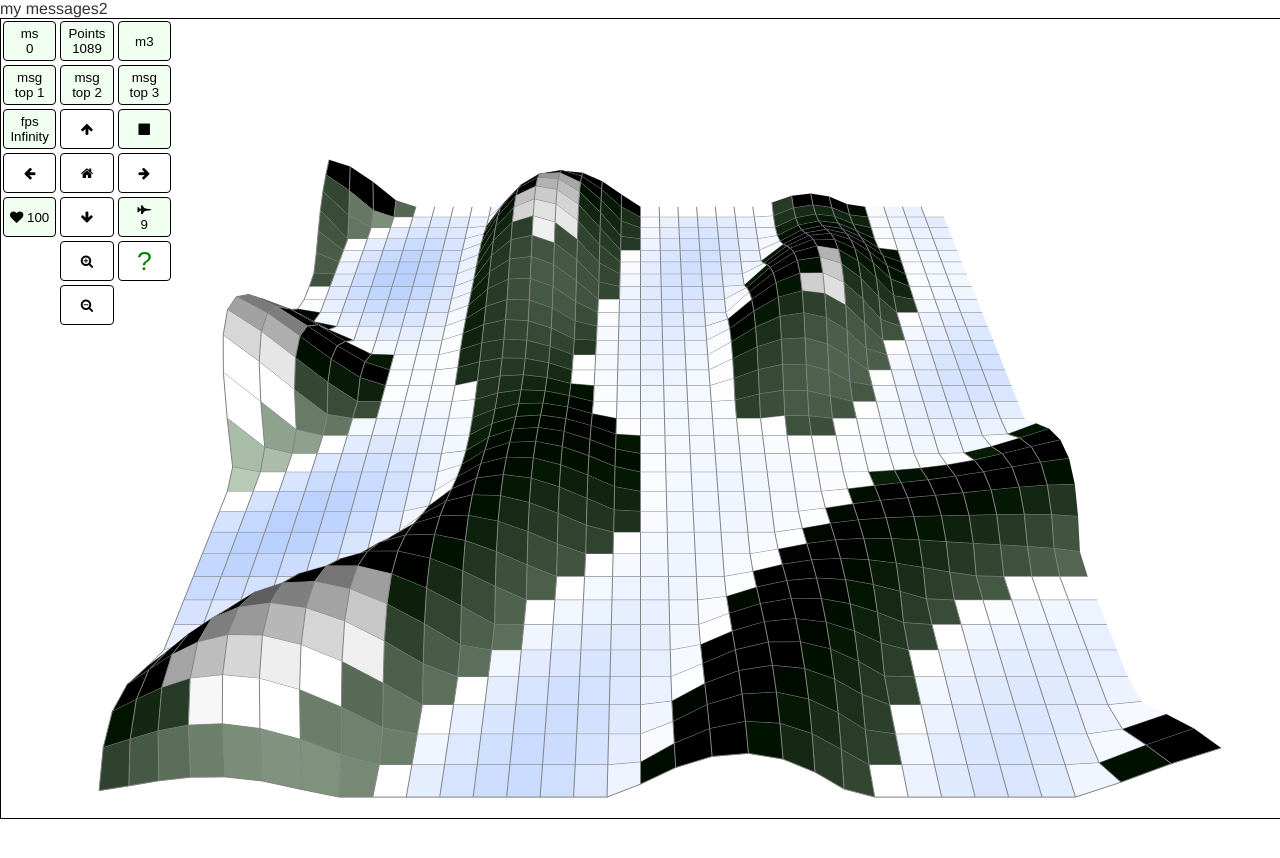
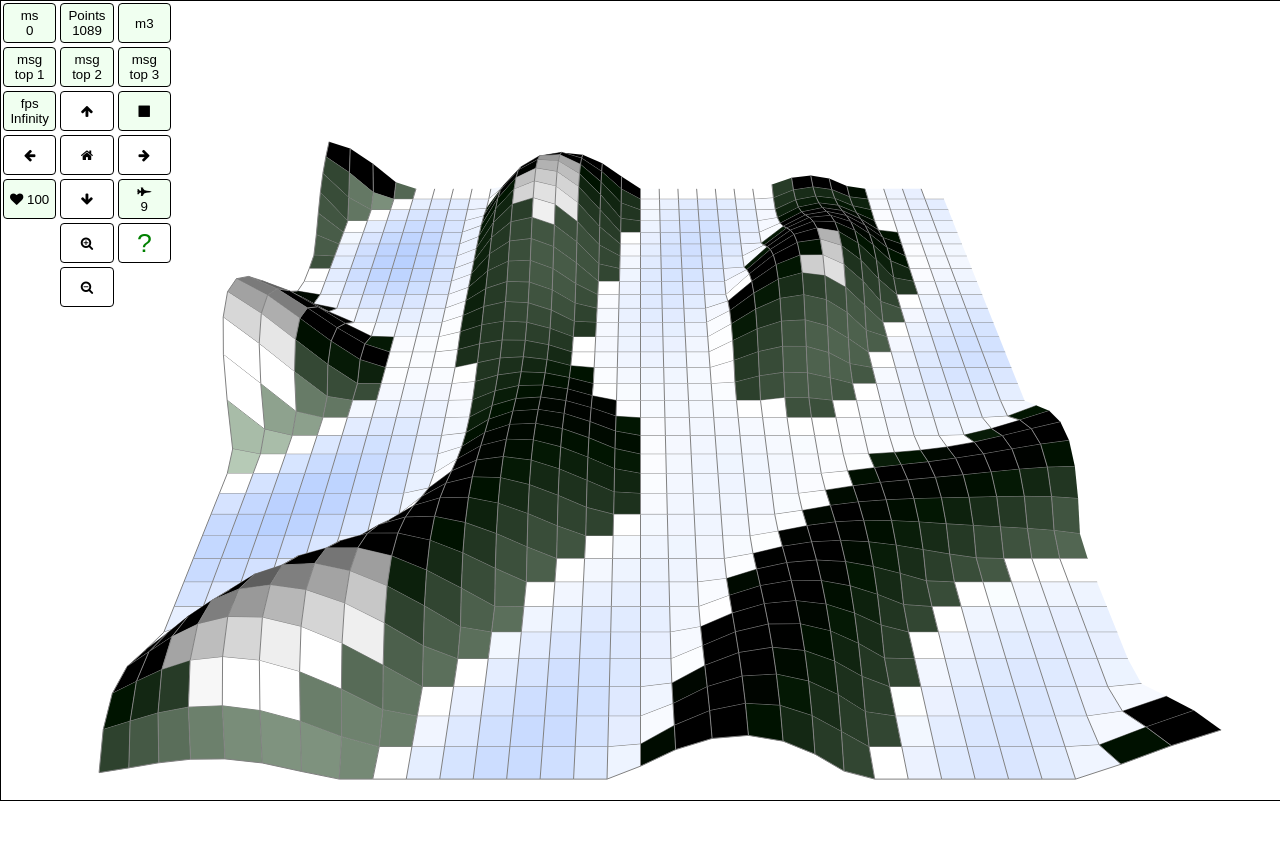
Before and after one commit to vasilly/project-1, a plain HTML site: page index.html in a window 1280 px wide. Shown: the top 858 px of the page. Drawn offline with Linux system fonts and the light colour scheme.

Commit message:
a comment

```diff
--- a/index.html
+++ b/index.html
@@ -12,7 +12,6 @@
 <header>
 
   <body>
-my messages2
     <table id="map-controls">
       <tr>
         <td>
```
